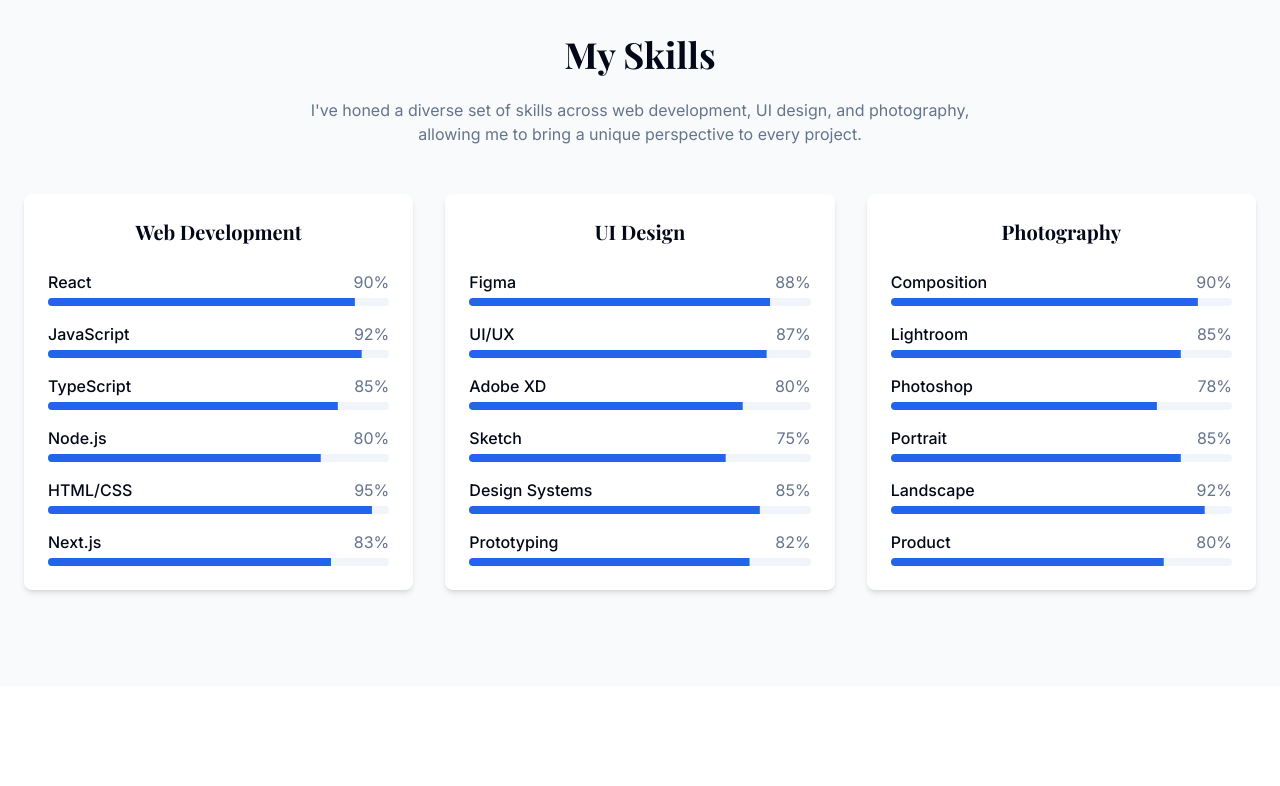
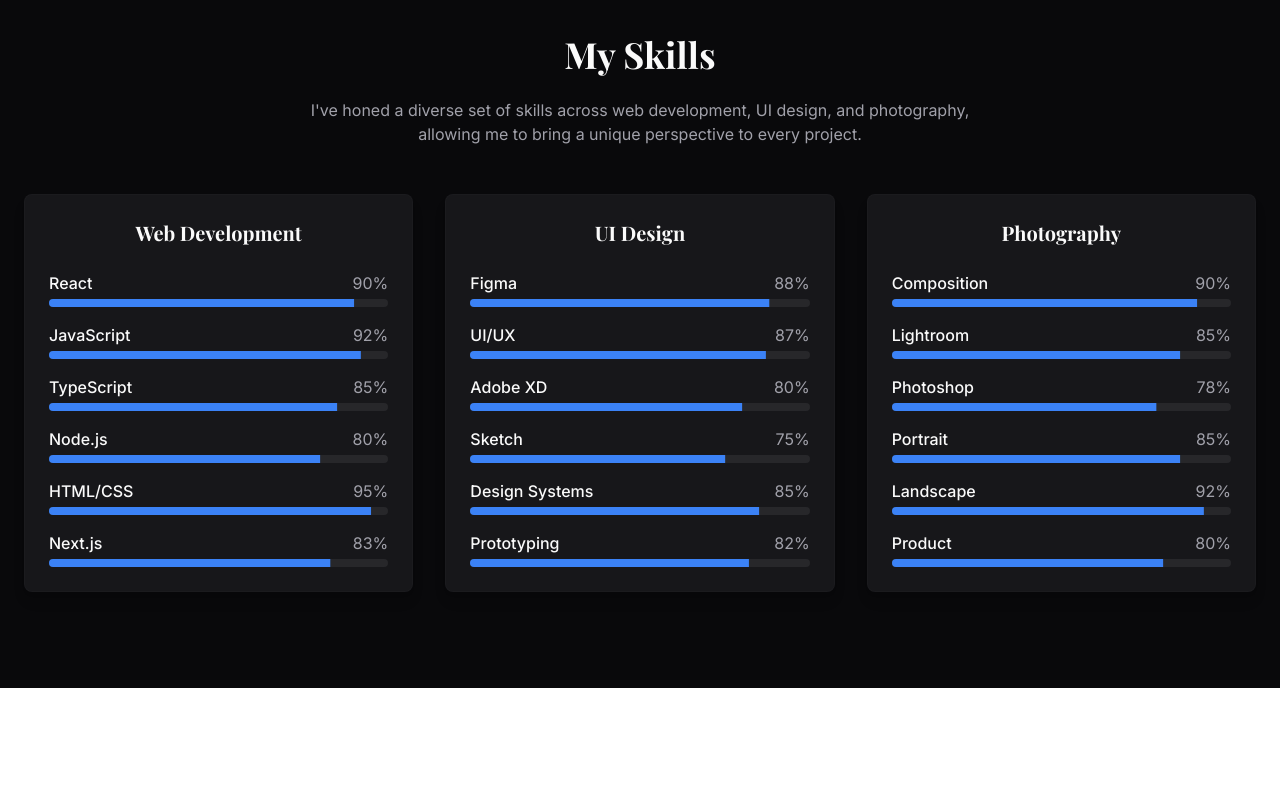
Before and after one commit to thomasdesginer/ashishs-creative-canvas, a React (Vite) app: page / in a window 1280 px wide. Shown: the part 1502-2288 px from the top of the page. Built offline with nearby package versions, Linux system fonts and the light colour scheme.

Commit message:
Add dark theme support
Implement dark theme styles and configurations.

```diff
--- a/src/components/About.tsx
+++ b/src/components/About.tsx
@@ -5,7 +5,7 @@ import { Download } from 'lucide-react';
 
 const About = () => {
   return (
-    <section id="about" className="section-padding bg-white">
+    <section id="about" className="section-padding bg-secondary/30">
       <div className="container mx-auto px-4 md:px-6">
         <div className="grid grid-cols-1 lg:grid-cols-2 gap-12 items-center">
           <div className="relative">
@@ -16,8 +16,8 @@ const About = () => {
                 className="w-full h-auto object-cover"
               />
             </div>
-            <div className="absolute -bottom-6 -right-6 w-32 h-32 bg-accent rounded-full z-[-1]"></div>
-            <div className="absolute -top-6 -left-6 w-32 h-32 bg-primary opacity-10 rounded-full z-[-1]"></div>
+            <div className="absolute -bottom-6 -right-6 w-32 h-32 bg-accent/30 rounded-full z-[-1]"></div>
+            <div className="absolute -top-6 -left-6 w-32 h-32 bg-primary/20 rounded-full z-[-1]"></div>
           </div>
 
           <div>
--- a/src/components/Footer.tsx
+++ b/src/components/Footer.tsx
@@ -4,11 +4,11 @@ import { ChevronUp } from 'lucide-react';
 
 const Footer = () => {
   return (
-    <footer className="bg-gray-900 text-gray-100 py-10">
+    <footer className="bg-black text-gray-300 py-10">
       <div className="container mx-auto px-4 md:px-6">
         <div className="flex flex-col md:flex-row justify-between items-center mb-8">
           <div className="mb-6 md:mb-0">
-            <a href="#home" className="text-2xl font-serif font-bold">
+            <a href="#home" className="text-2xl font-serif font-bold text-white">
               Ashish Newar
             </a>
             <p className="mt-2 text-gray-400 max-w-md">
@@ -19,7 +19,7 @@ const Footer = () => {
           <div>
             <a
               href="#home"
-              className="bg-white/10 p-3 rounded-full hover:bg-white/20 transition-colors"
+              className="bg-gray-800 p-3 rounded-full hover:bg-gray-700 transition-colors"
               aria-label="Back to top"
             >
               <ChevronUp size={24} />
@@ -29,19 +29,19 @@ const Footer = () => {
 
         <div className="border-t border-gray-800 pt-8 flex flex-col md:flex-row justify-between items-center">
           <div className="mb-4 md:mb-0">
-            <p className="text-gray-400">
+            <p className="text-gray-500">
               &copy; {new Date().getFullYear()} Ashish Newar. All rights reserved.
             </p>
           </div>
 
           <div className="flex gap-8">
-            <a href="#about" className="text-gray-400 hover:text-white transition-colors">
+            <a href="#about" className="text-gray-400 hover:text-primary transition-colors">
               About
             </a>
-            <a href="#web-dev" className="text-gray-400 hover:text-white transition-colors">
+            <a href="#web-dev" className="text-gray-400 hover:text-primary transition-colors">
               Projects
             </a>
-            <a href="#contact" className="text-gray-400 hover:text-white transition-colors">
+            <a href="#contact" className="text-gray-400 hover:text-primary transition-colors">
               Contact
             </a>
           </div>
--- a/src/components/Hero.tsx
+++ b/src/components/Hero.tsx
@@ -6,15 +6,15 @@ import { Button } from "@/components/ui/button";
 const Hero = () => {
   return (
     <section id="home" className="relative h-screen flex items-center justify-center overflow-hidden">
-      <div className="absolute inset-0 bg-gradient-to-br from-blue-50 to-indigo-50 z-0"></div>
-      <div className="absolute top-0 left-0 w-full h-full bg-[url('https://images.unsplash.com/photo-1545665277-5937489579f2?ixlib=rb-4.0.3&ixid=M3wxMjA3fDB8MHxwaG90by1wYWdlfHx8fGVufDB8fHx8fA%3D%3D&auto=format&fit=crop&w=2070&q=80')] bg-cover bg-center opacity-5 z-0"></div>
+      <div className="absolute inset-0 bg-gradient-to-br from-gray-900 to-gray-800 z-0"></div>
+      <div className="absolute top-0 left-0 w-full h-full bg-[url('https://images.unsplash.com/photo-1545665277-5937489579f2?ixlib=rb-4.0.3&ixid=M3wxMjA3fDB8MHxwaG90by1wYWdlfHx8fGVufDB8fHx8fA%3D%3D&auto=format&fit=crop&w=2070&q=80')] bg-cover bg-center opacity-10 z-0"></div>
 
       <div className="container mx-auto px-4 md:px-6 z-10">
         <div className="text-center">
-          <h1 className="text-5xl md:text-7xl font-bold font-serif mb-4 animate-fade-in" style={{ animationDelay: '0.2s' }}>
+          <h1 className="text-5xl md:text-7xl font-bold font-serif mb-4 animate-fade-in text-gradient" style={{ animationDelay: '0.2s' }}>
             Ashish Newar
           </h1>
-          <div className="bg-clip-text text-transparent bg-gradient-to-r from-blue-600 to-indigo-500 font-medium text-xl md:text-2xl mb-6 animate-fade-in" style={{ animationDelay: '0.4s' }}>
+          <div className="bg-clip-text text-transparent bg-gradient-to-r from-blue-400 to-purple-400 font-medium text-xl md:text-2xl mb-6 animate-fade-in" style={{ animationDelay: '0.4s' }}>
             Web Developer | UI Designer | Photographer
           </div>
           <p className="text-muted-foreground max-w-2xl mx-auto mb-8 animate-fade-in" style={{ animationDelay: '0.6s' }}>
--- a/src/components/Navbar.tsx
+++ b/src/components/Navbar.tsx
@@ -26,7 +26,7 @@ const Navbar = () => {
   ];
 
   return (
-    <nav className={`fixed w-full z-50 transition-all duration-300 ${scrolled ? 'bg-white/90 backdrop-blur-md shadow-sm py-3' : 'py-5 bg-transparent'}`}>
+    <nav className={`fixed w-full z-50 transition-all duration-300 ${scrolled ? 'bg-background/90 backdrop-blur-md shadow-md py-3' : 'py-5 bg-transparent'}`}>
       <div className="container mx-auto px-4 md:px-6">
         <div className="flex justify-between items-center">
           <a href="#home" className="text-xl font-serif font-bold text-foreground">Ashish Newar</a>
@@ -59,7 +59,7 @@ const Navbar = () => {
 
         {/* Mobile menu */}
         {isOpen && (
-          <div className="md:hidden bg-white shadow-lg rounded-lg mt-4 p-4 animate-fade-in">
+          <div className="md:hidden bg-secondary/90 backdrop-blur-md shadow-lg rounded-lg mt-4 p-4 animate-fade-in">
             <div className="flex flex-col space-y-4">
               {navLinks.map((link) => (
                 <a
--- a/src/components/Skills.tsx
+++ b/src/components/Skills.tsx
@@ -42,7 +42,7 @@ const Skills = () => {
   ];
 
   return (
-    <section id="skills" className="section-padding bg-gray-50">
+    <section id="skills" className="section-padding bg-background">
       <div className="container mx-auto px-4 md:px-6">
         <h2 className="section-title text-center">My Skills</h2>
         <p className="text-muted-foreground text-center max-w-2xl mx-auto mb-12">
@@ -52,15 +52,15 @@ const Skills = () => {
 
         <div className="grid grid-cols-1 md:grid-cols-3 gap-8">
           {categories.map((category) => (
-            <div key={category.id} className="bg-white p-6 rounded-lg shadow-md">
-              <h3 className="text-xl font-bold font-serif mb-6 text-center">{category.name}</h3>
+            <div key={category.id} className="bg-secondary/50 p-6 rounded-lg shadow-lg border border-border/30">
+              <h3 className="text-xl font-bold font-serif mb-6 text-center text-foreground">{category.name}</h3>
               <div className="space-y-4">
                 {skills
                   .filter((skill) => skill.category === category.id)
                   .map((skill) => (
                     <div key={skill.name}>
                       <div className="flex justify-between mb-1">
-                        <span className="font-medium">{skill.name}</span>
+                        <span className="font-medium text-foreground">{skill.name}</span>
                         <span className="text-muted-foreground">{skill.level}%</span>
                       </div>
                       <Progress value={skill.level} className="h-2" />
--- a/src/index.css
+++ b/src/index.css
@@ -7,43 +7,43 @@
 
 @layer base {
   :root {
-    --background: 210 40% 98%;
-    --foreground: 222.2 84% 4.9%;
+    --background: 240 10% 3.9%;
+    --foreground: 0 0% 98%;
 
-    --card: 0 0% 100%;
-    --card-foreground: 222.2 84% 4.9%;
+    --card: 240 10% 3.9%;
+    --card-foreground: 0 0% 98%;
 
-    --popover: 0 0% 100%;
-    --popover-foreground: 222.2 84% 4.9%;
+    --popover: 240 10% 3.9%;
+    --popover-foreground: 0 0% 98%;
 
-    --primary: 221 83% 53%;
-    --primary-foreground: 210 40% 98%;
+    --primary: 217.2 91.2% 59.8%;
+    --primary-foreground: 0 0% 98%;
 
-    --secondary: 210 40% 96.1%;
-    --secondary-foreground: 222.2 47.4% 11.2%;
+    --secondary: 240 3.7% 15.9%;
+    --secondary-foreground: 0 0% 98%;
 
-    --muted: 210 40% 96.1%;
-    --muted-foreground: 215.4 16.3% 46.9%;
+    --muted: 240 3.7% 15.9%;
+    --muted-foreground: 240 5% 64.9%;
 
     --accent: 224 100% 68%;
-    --accent-foreground: 222.2 47.4% 11.2%;
+    --accent-foreground: 0 0% 98%;
 
-    --destructive: 0 84.2% 60.2%;
-    --destructive-foreground: 210 40% 98%;
+    --destructive: 0 62.8% 30.6%;
+    --destructive-foreground: 0 0% 98%;
 
-    --border: 214.3 31.8% 91.4%;
-    --input: 214.3 31.8% 91.4%;
-    --ring: 221 83% 53%;
+    --border: 240 3.7% 15.9%;
+    --input: 240 3.7% 15.9%;
+    --ring: 217.2 91.2% 59.8%;
 
     --radius: 0.5rem;
 
-    --sidebar-background: 0 0% 98%;
-    --sidebar-foreground: 240 5.3% 26.1%;
-    --sidebar-primary: 240 5.9% 10%;
-    --sidebar-primary-foreground: 0 0% 98%;
-    --sidebar-accent: 240 4.8% 95.9%;
-    --sidebar-accent-foreground: 240 5.9% 10%;
-    --sidebar-border: 220 13% 91%;
+    --sidebar-background: 240 10% 3.9%;
+    --sidebar-foreground: 0 0% 98%;
+    --sidebar-primary: 0 0% 98%;
+    --sidebar-primary-foreground: 240 5.9% 10%;
+    --sidebar-accent: 240 3.7% 15.9%;
+    --sidebar-accent-foreground: 0 0% 98%;
+    --sidebar-border: 240 3.7% 15.9%;
     --sidebar-ring: 217.2 91.2% 59.8%;
   }
 
@@ -79,10 +79,18 @@
   }
 
   .project-card {
-    @apply bg-white rounded-lg shadow-md overflow-hidden transition-all duration-300 hover:shadow-lg;
+    @apply bg-secondary rounded-lg shadow-md overflow-hidden transition-all duration-300 hover:shadow-lg;
   }
 
   .glass-effect {
-    @apply backdrop-blur-lg bg-white/10 border border-white/20;
+    @apply backdrop-blur-lg bg-white/5 border border-white/10;
+  }
+
+  .neo-blur {
+    @apply backdrop-blur-2xl bg-black/40 border border-white/10;
+  }
+
+  .text-gradient {
+    @apply bg-gradient-to-br from-white via-white/90 to-white/70 bg-clip-text text-transparent;
   }
 }
```
